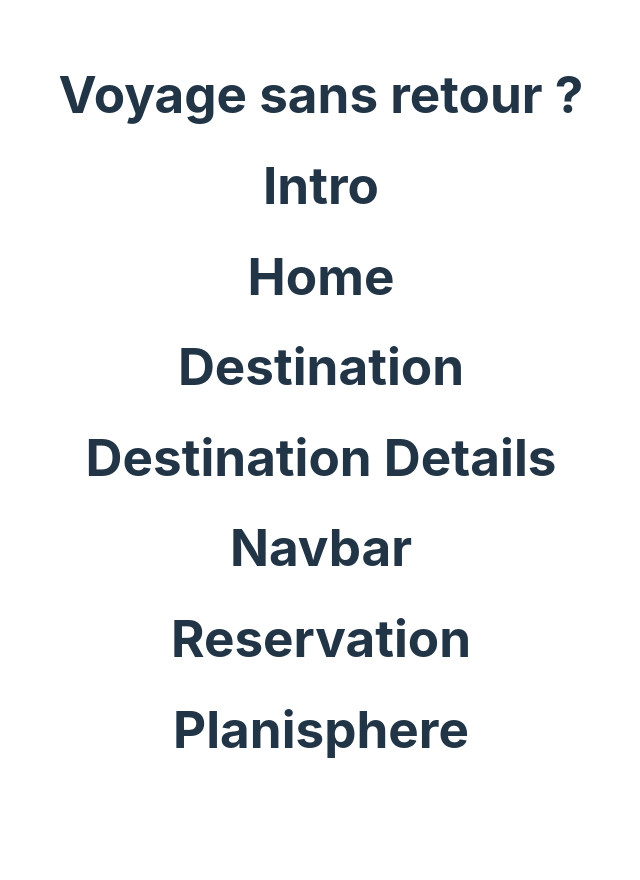
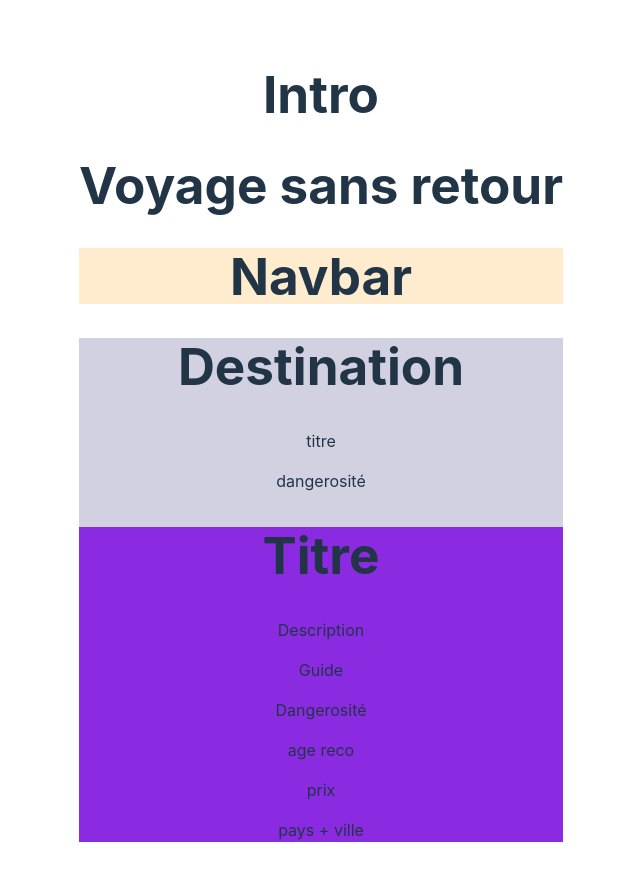
Before and after one commit to OlgaYasn/Voyage_sans_retour, a React (Vite) app: page / in a window 1280 px wide. Shown: the top 880 px of the page, without its empty margins (319-959 px from the left). Before the commit the page ends 823 px from the top, so only its background shows below. Built offline with nearby package versions, Linux system fonts and the light colour scheme.

Commit message:
css global

```diff
--- a/src/App.jsx
+++ b/src/App.jsx
@@ -7,7 +7,6 @@ import Intro from './Pages/IntroPage/Intro'
 function App() {
   return (
     <div className="App">
-      <h1>Voyage sans retour ?</h1>
       <Intro />
       <Home />
 
--- a/src/Components/Destination/Destination.css
+++ b/src/Components/Destination/Destination.css
@@ -0,0 +1,4 @@
+.cardList {
+    background-color: rgb(209, 209, 226);
+
+}
--- a/src/Components/Destination/Destination.jsx
+++ b/src/Components/Destination/Destination.jsx
@@ -4,9 +4,12 @@ import "./Destination.css";
 
 const Destination = () => {
     return (
-        <div>
+        <div className='cardList'>
             <h1>Destination</h1>
+            <p>titre</p>
+            <p>dangerosité</p>
             <DestinationDetails />
+
         </div>
     );
 };
--- a/src/Components/DestinationDetails/DestinationDetails.css
+++ b/src/Components/DestinationDetails/DestinationDetails.css
@@ -0,0 +1,3 @@
+.cardDetail {
+    background-color: blueviolet;
+}
--- a/src/Components/DestinationDetails/DestinationDetails.jsx
+++ b/src/Components/DestinationDetails/DestinationDetails.jsx
@@ -3,8 +3,14 @@ import "./DestinationDetails.css";
 
 const DestinationDetails = () => {
     return (
-        <div>
-            <h1>Destination Details</h1>
+        <div className='cardDetail'>
+            <h1>Titre</h1>
+            <p>Description</p>
+            <p>Guide</p>
+            <p>Dangerosité</p>
+            <p>age reco</p>
+            <p>prix</p>
+            <p>pays + ville</p>
         </div>
     );
 };
--- a/src/Components/Navbar/Navbar.css
+++ b/src/Components/Navbar/Navbar.css
@@ -0,0 +1,4 @@
+.navBar {
+    background-color: blanchedalmond;
+    width:100%;
+}
--- a/src/Components/Navbar/Navbar.jsx
+++ b/src/Components/Navbar/Navbar.jsx
@@ -4,9 +4,9 @@ import "./Navbar.css";
 
 const Navbar = () => {
     return (
-        <div>
+        <div className='navBar'>
             <h1>Navbar</h1>
-            <Reservation />
+
         </div>
     );
 };
--- a/src/Components/Planisphere/Planisphere.jsx
+++ b/src/Components/Planisphere/Planisphere.jsx
@@ -4,7 +4,7 @@ import "./Planisphere.css"
 const Planisphere = () => {
     return (
         <div>
-            <h1>Planisphere</h1>
+
         </div>
     );
 };
--- a/src/Pages/HomePage/Home.css
+++ b/src/Pages/HomePage/Home.css
@@ -0,0 +1,3 @@
+.homeStyle {
+    width: 100%;
+}
--- a/src/Pages/HomePage/Home.jsx
+++ b/src/Pages/HomePage/Home.jsx
@@ -6,10 +6,10 @@ import "./Home.css";
 
 const Home = () => {
     return (
-        <div>
-            <h1>Home</h1>
+        <div className='homeStyle'>
+            <h1>Voyage sans retour</h1>
+            <Navbar />
             <Destination />
-            <Navbar />
             <Planisphere />
         </div>
     );
```
